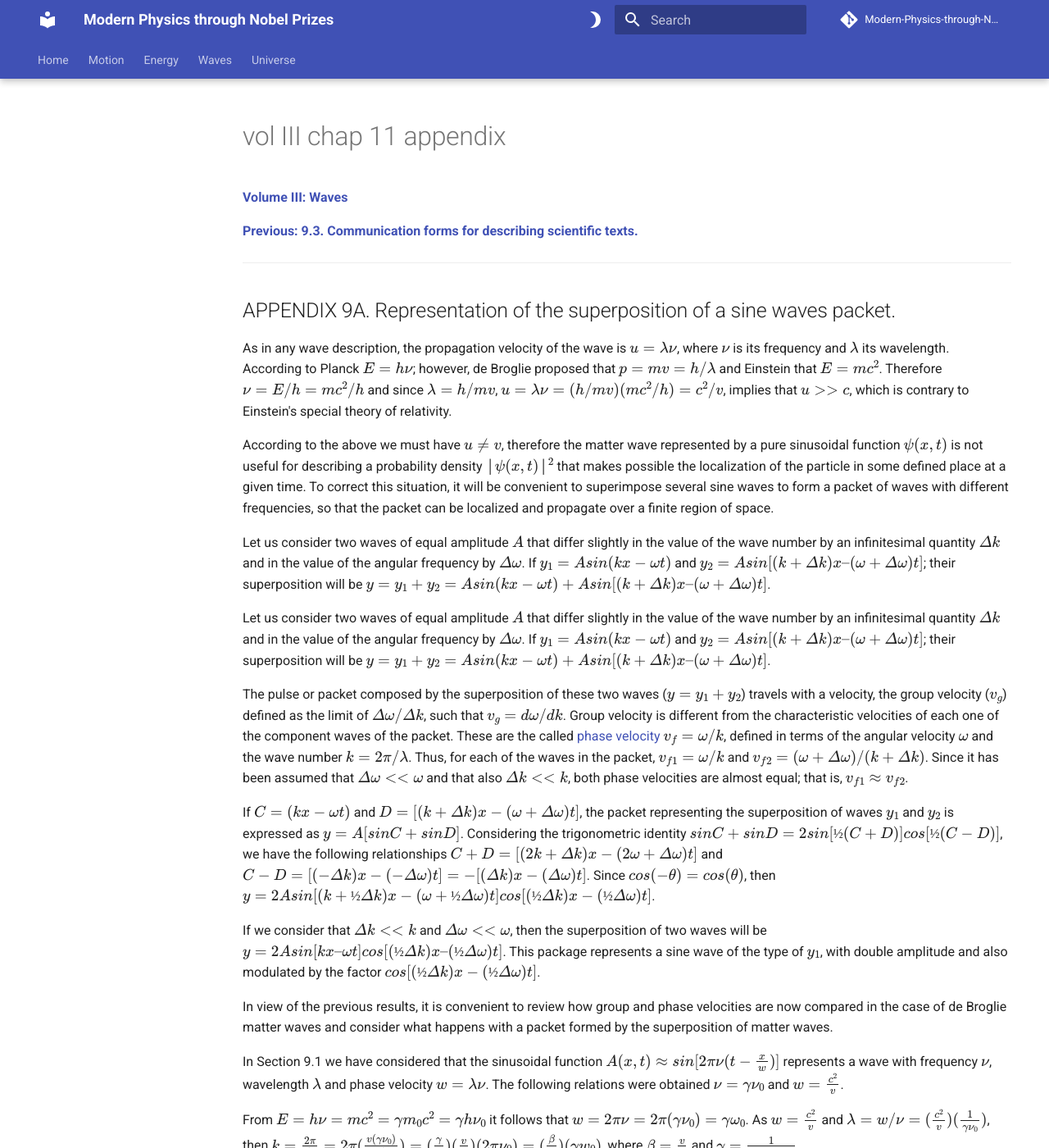
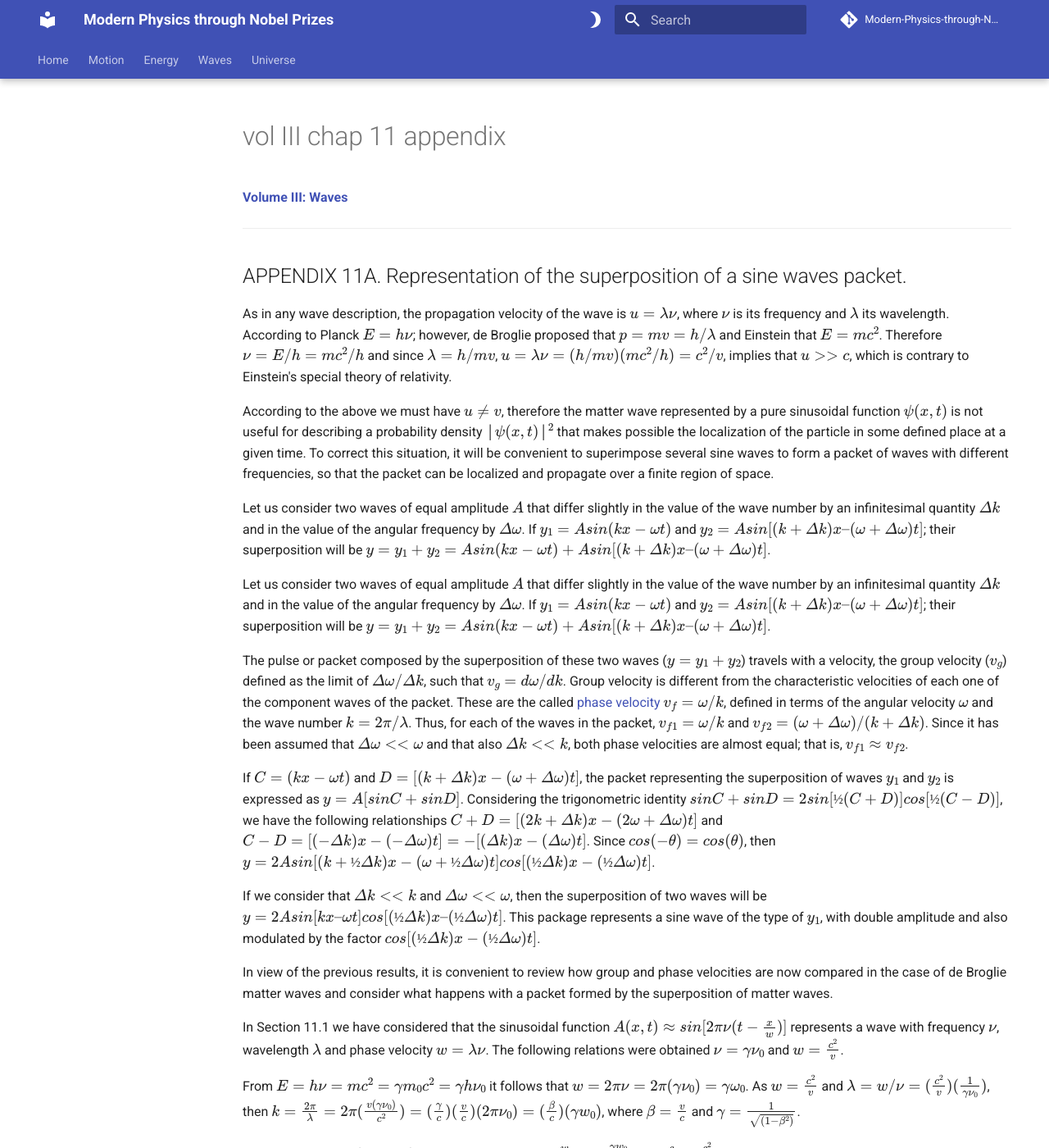
Before and after one commit to modphysnobel/modphysnobel.github.io, an MkDocs documentation site: the page built from docs/vol-III/vol-III-chap-11-appendix.md, in a window 1280 px wide and 1400 px high. Shown: the whole window at 82% size. Built offline with MkDocs 1.6.1 and Material for MkDocs 9.7.7, drawn with Linux system fonts in a browser that asks for light colours; some web fonts are replaced; comment, search, counter and statistics services are not loaded; some of the changed text lies outside the part shown.

Commit message:
Update vol-III-chap-11-appendix.md

```diff
--- a/docs/vol-III/vol-III-chap-11-appendix.md
+++ b/docs/vol-III/vol-III-chap-11-appendix.md
@@ -1,10 +1,8 @@
 [**Volume III: Waves**](./volume-III.md)
-
-[**Previous: 9.3. Communication forms for describing scientific texts.**](./vol-III-chap-9-sect-2.md)
 
 ***
 
-## APPENDIX 9A. Representation of the superposition of a sine waves packet.
+## APPENDIX 11A. Representation of the superposition of a sine waves packet.
 
 As in any wave description, the propagation velocity of the wave is $u=λν$, where $ν$ is its frequency and $λ$ its wavelength. According to Planck $E=hν$; however, de Broglie proposed that $p=mv=h/λ$ and Einstein that $E=mc^2$. Therefore $ν=E/h=mc^2/h$ and since $λ=h/mv$, $u=λν=(h/mv)(mc^2/h)=c^2/v$, implies that $u>>c$, which is contrary to Einstein's special theory of relativity.
 
@@ -22,7 +20,7 @@ If we consider that $Δk<<k$ and $Δω<<ω$, then the superposition of two waves
 
 In view of the previous results, it is convenient to review how group and phase velocities are now compared in the case of de Broglie matter waves and consider what happens with a packet formed by the superposition of matter waves.
 
-In Section 9.1 we have considered that the sinusoidal function $A(x,t)≈sin[2πν(t−\frac{x}{w})]$ represents a wave with frequency $ν$, wavelength $λ$ and phase velocity $w=λν$. The following relations were obtained $ν=γν_0$ and $w=\frac{c^2}{v}$.
+In Section 11.1 we have considered that the sinusoidal function $A(x,t)≈sin[2πν(t−\frac{x}{w})]$ represents a wave with frequency $ν$, wavelength $λ$ and phase velocity $w=λν$. The following relations were obtained $ν=γν_0$ and $w=\frac{c^2}{v}$.
 
 From $E=hν=mc^2=γm_0c^2=γhν_0$ it follows that $w=2πν=2π(γν_0)=γω_0$. As $w=\frac{c^2}{v}$ and $λ=w/ν=(\frac{c^2}{v})(\frac{1}{γν_0})$, then $k=\frac{2π}{λ}=2π(\frac{v(γν_0)}{c^2})=(\frac{γ}{c})(\frac{v}{c})(2πν_0)=(\frac{β}{c})(γw_0)$, where $β=\frac{v}{c}$ and $γ=\frac{1}{\sqrt{(1−β^2)}}$.
 
```
Also changed, not shown: other parts of docs/vol-III/vol-III-chap-11-appendix.md (+0 -2 lines).
